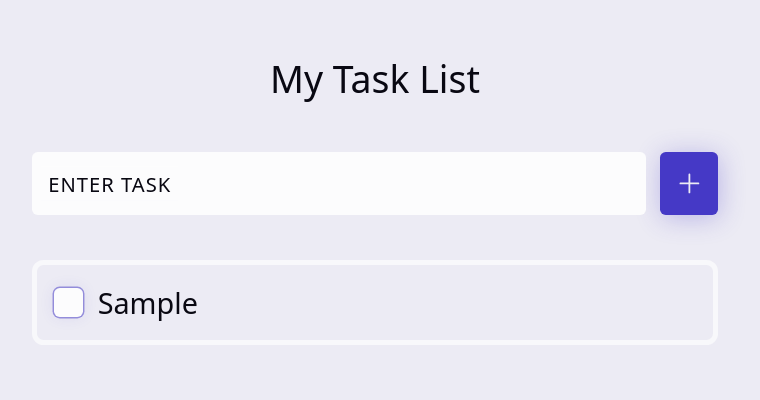
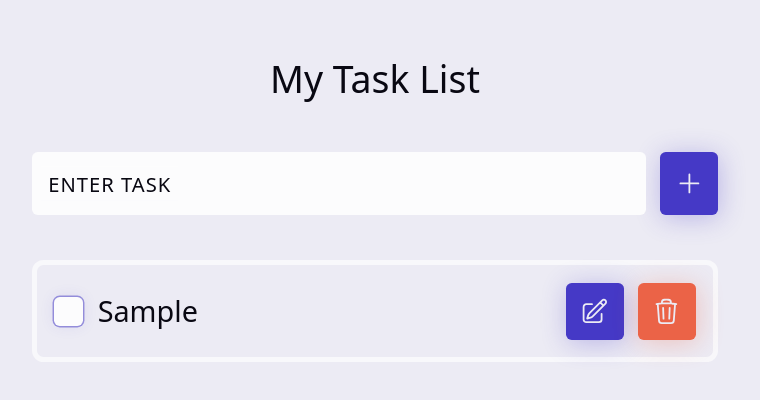
Before and after one commit to paresiqbal/react-todo, a React (Vite) app: page / in a window 1280 px wide. Both pictures are taken after typing "Sample" into the empty fields and a click on the button "Add Task". Shown: the top 400 px of the page, without its empty margins (345-1105 px from the left). Built offline with nearby package versions, Linux system fonts and the light colour scheme.

Commit message:
Adding Checkbox styles and Icons

```diff
--- a/src/components/TaskItem.jsx
+++ b/src/components/TaskItem.jsx
@@ -3,12 +3,18 @@
 import styles from "../styles/TaskItem.module.css";
 
 // library
-import { CheckIcon } from "@heroicons/react/24/outline";
+import {
+  CheckIcon,
+  PencilSquareIcon,
+  TrashIcon,
+} from "@heroicons/react/24/outline";
 
 export default function TaskItem({ task }) {
+  // set isChecked value to original task.checked value(false)
   const [isChecked, setIsChecked] = useState(task.checked);
 
   const handleCheckBoxChange = (e) => {
+    // when checkbox is clicked set value the opposite
     setIsChecked(!isChecked);
   };
 
@@ -30,6 +36,23 @@
           </p>
         </label>
       </div>
+
+      <div className={styles["task-group"]}>
+        <button
+          className="btn"
+          aria-label={`Update ${task.name} Task`}
+          // onClick={}
+        >
+          <PencilSquareIcon width={24} />
+        </button>
+        <button
+          className={`btn ${styles.delete}`}
+          aria-label={`Delete ${task.name} Task`}
+          // onClick={}
+        >
+          <TrashIcon width={24} />
+        </button>
+      </div>
     </li>
   );
 }
```
